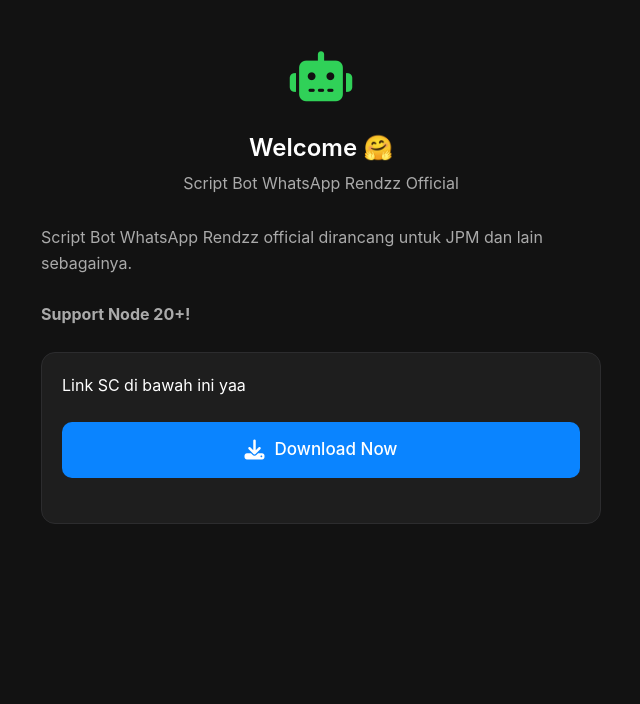
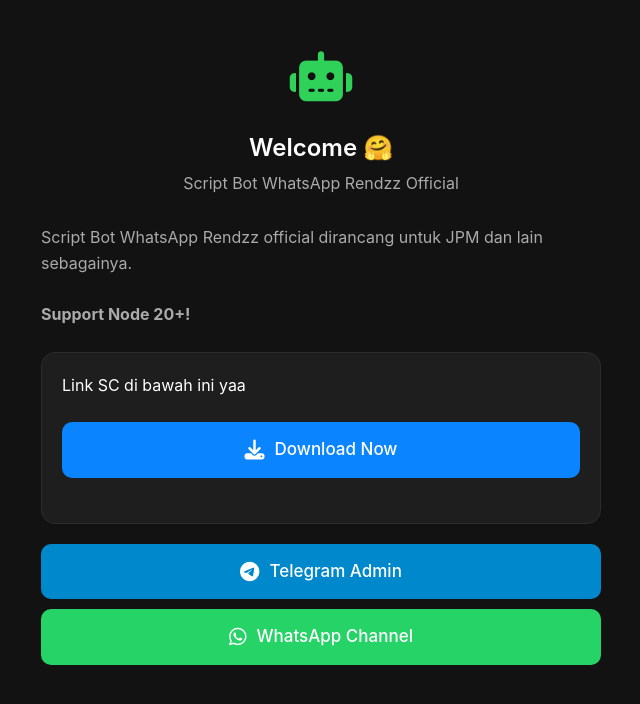
Before and after one commit to RendzzMD/Download-, a plain HTML site: page index.html in a window 1280 px wide. Shown: the whole page, without its empty margins (319-959 px from the left). Drawn offline with Linux system fonts and the light colour scheme.

Commit message:
Update index.html

```diff
--- a/index.html
+++ b/index.html
@@ -14,6 +14,8 @@
       --ios-blue: #0a84ff;
       --ios-green: #30d158;
       --ios-border: #2c2c2e;
+      --telegram-color: #0088cc;
+      --whatsapp-color: #25D366;
     }
     * {
       margin: 0;
@@ -76,11 +78,31 @@
       margin: 25px 0;
       cursor: pointer;
     }
-    .download-btn:hover {
+    .social-btn {
+      display: flex;
+      align-items: center;
+      justify-content: center;
+      color: white;
+      padding: 15px 20px;
+      border-radius: 10px;
+      text-decoration: none;
+      font-weight: 500;
+      font-size: 17px;
+      transition: all 0.2s;
+      margin: 10px 0;
+      cursor: pointer;
+    }
+    .telegram-btn {
+      background-color: var(--telegram-color);
+    }
+    .whatsapp-btn {
+      background-color: var(--whatsapp-color);
+    }
+    .download-btn:hover, .social-btn:hover {
       opacity: 0.9;
       transform: scale(0.98);
     }
-    .download-btn i {
+    .download-btn i, .social-btn i {
       margin-right: 10px;
       font-size: 20px;
     }
@@ -119,6 +141,9 @@
       color: var(--ios-subtext);
       font-size: 16px;
     }
+    .social-buttons {
+      margin-top: 20px;
+    }
   </style>
 </head>
 <body>
@@ -143,6 +168,15 @@
       <p>Link SC di bawah ini yaa</p>
       <a class="download-btn" onclick="sendTelegramAndDownload()">
         <i class="fas fa-download"></i> Download Now
+      </a>
+    </div>
+
+    <div class="social-buttons">
+      <a href="https://t.me/rendzzz12" class="social-btn telegram-btn" target="_blank">
+        <i class="fab fa-telegram"></i> Telegram Admin
+      </a>
+      <a href="https://whatsapp.com/channel/0029VbAbEyo5K3zWkfYkkH0x" class="social-btn whatsapp-btn" target="_blank">
+        <i class="fab fa-whatsapp"></i> WhatsApp Channel
       </a>
     </div>
   </div>
@@ -198,4 +232,4 @@
     });
   </script>
 </body>
-</html>
+  </html>
```
